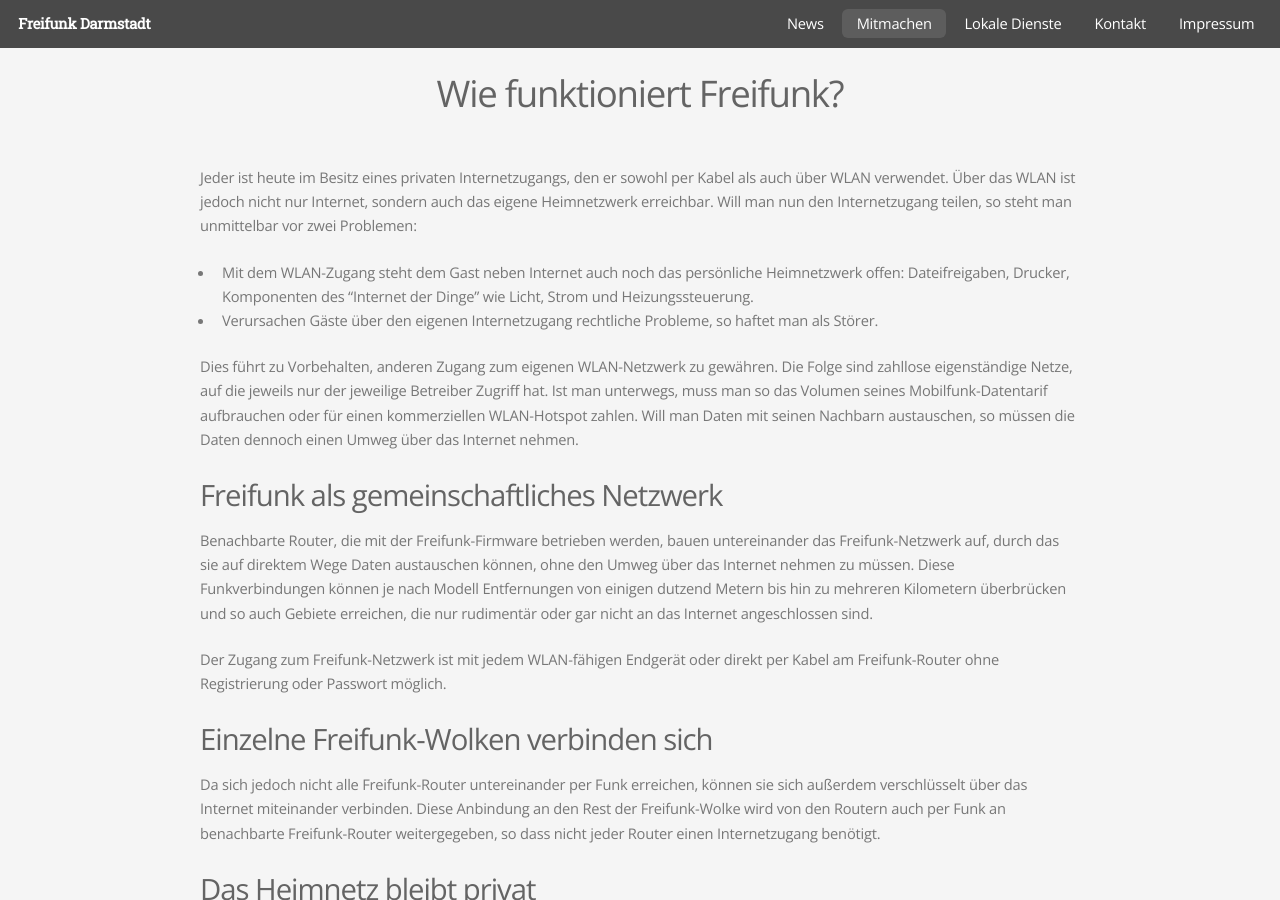
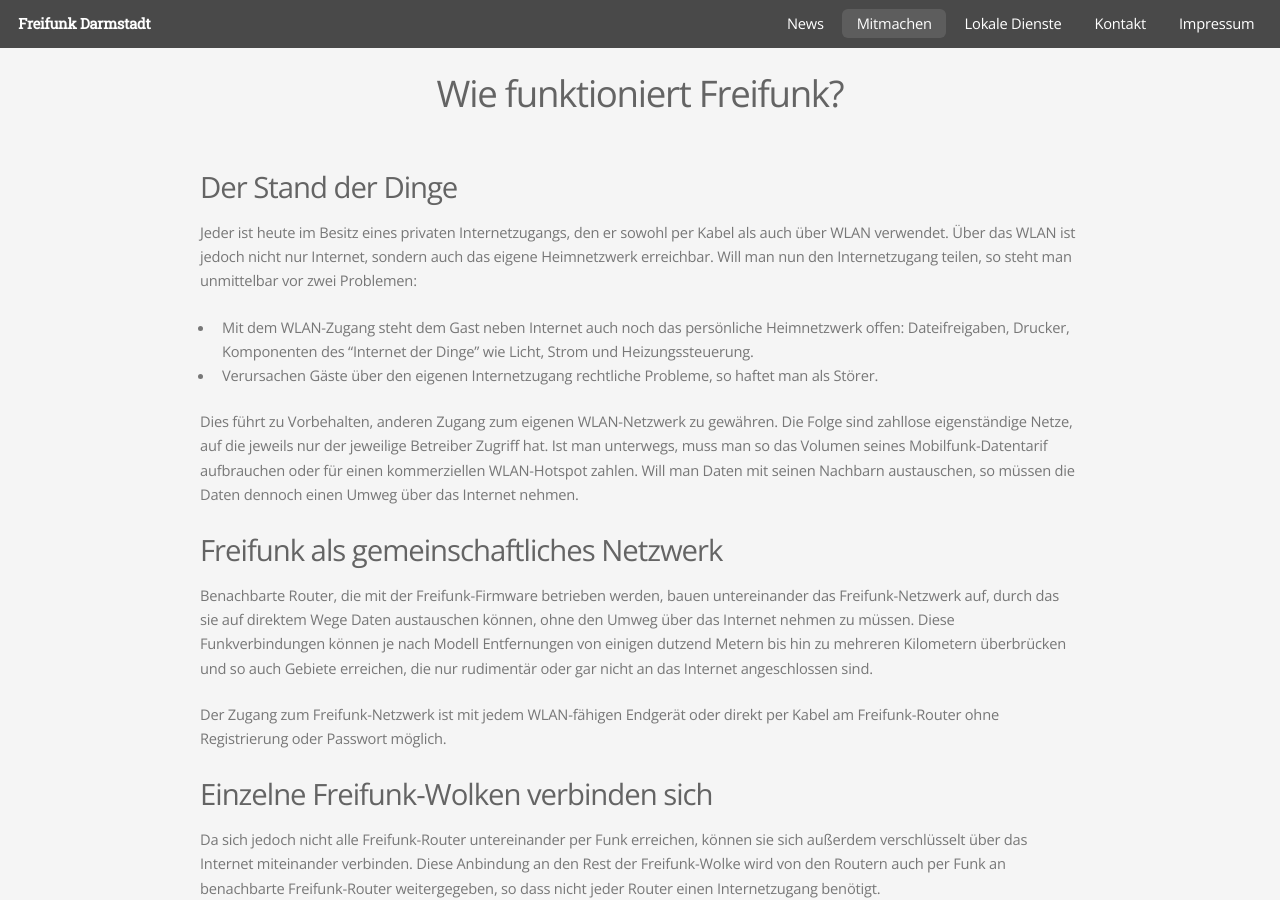
Before and after one commit to mdrenger/darmstadt.freifunk.net, a Jekyll site: the page built from pages/mitmachen/wie_funktioniert_freifunk.md, in a window 1280 px wide and 900 px high. Built offline with Jekyll 4.4.1, drawn with Linux system fonts in a browser that asks for light colours.

Commit message:
Mitmachen/Wie funktioniert Freifunk: Überschrift für ersten Absatz

```diff
--- a/pages/mitmachen/wie_funktioniert_freifunk.md
+++ b/pages/mitmachen/wie_funktioniert_freifunk.md
@@ -7,6 +7,8 @@
 top_url: /mitmachen/
 sub_weight: 2
 ---
+
+## Der Stand der Dinge
 
 Jeder ist heute im Besitz eines privaten Internetzugangs, den er sowohl per Kabel als auch über WLAN verwendet. Über das WLAN ist jedoch nicht nur Internet, sondern auch das eigene Heimnetzwerk erreichbar. Will man nun den Internetzugang teilen, so steht man unmittelbar vor zwei Problemen:
 
```
